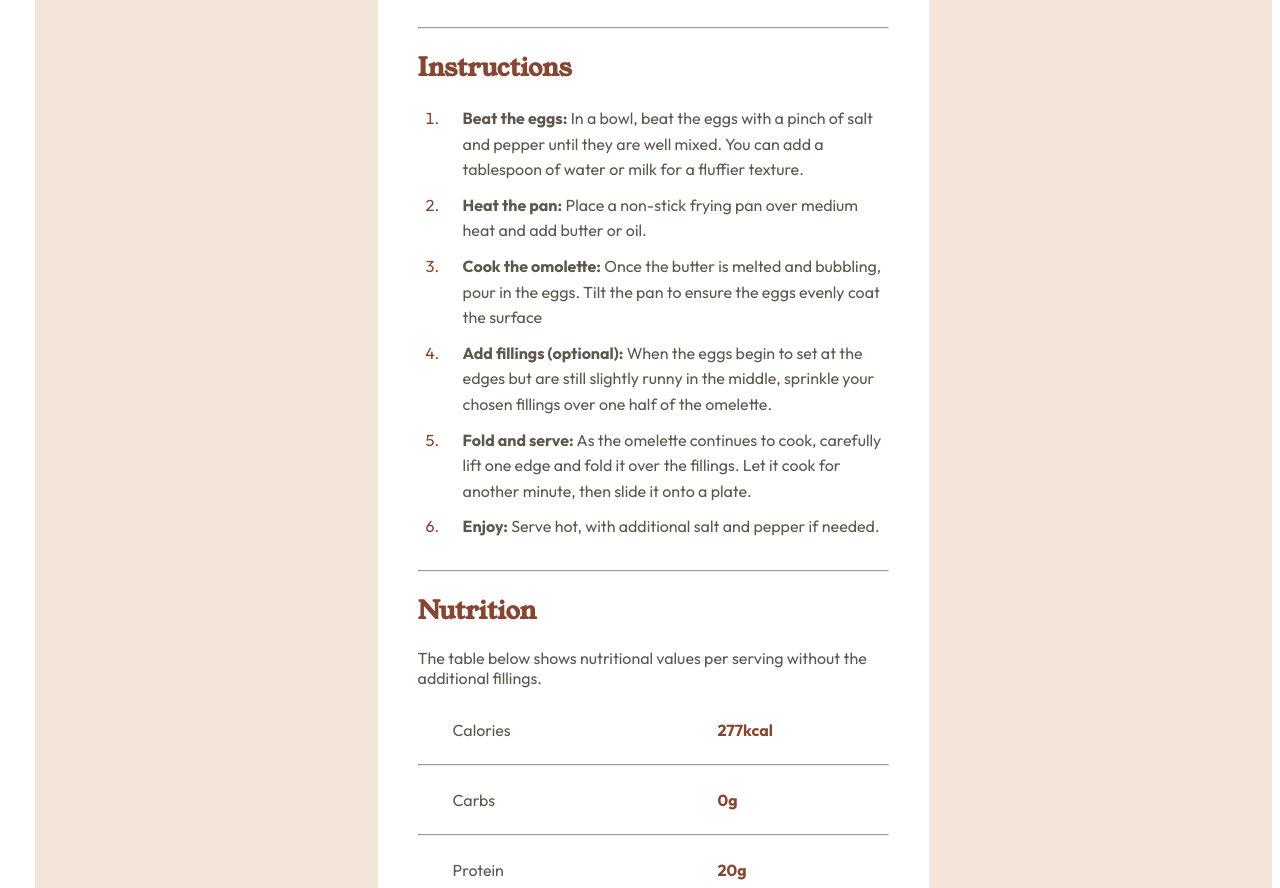
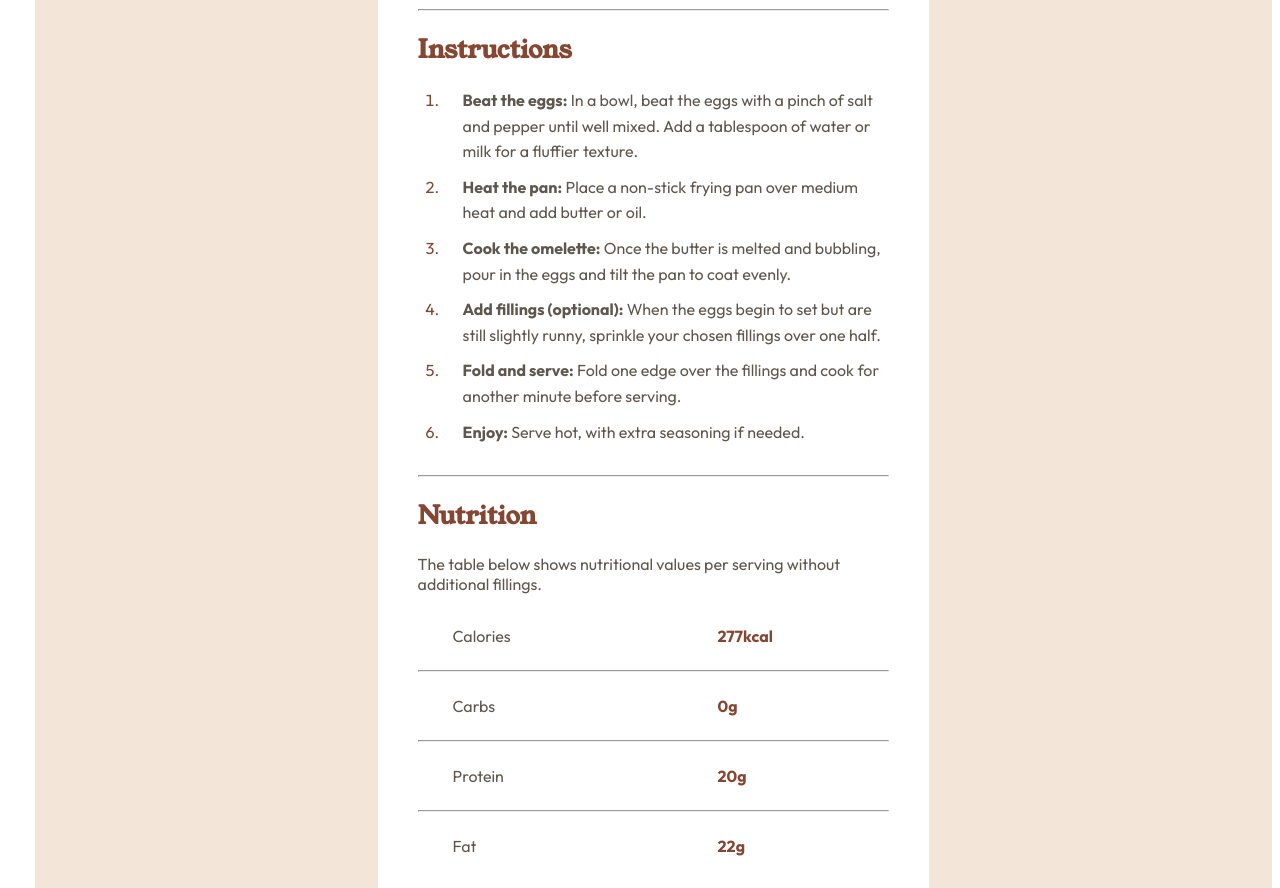
Before and after one commit to dhareymu/Recipe-challenge, a plain HTML site: page index.html in a window 1280 px wide. Shown: the part 1063-1951 px from the top of the page. Drawn offline with Linux system fonts and the light colour scheme.

Commit message:
Update index.html

```diff
--- a/index.html
+++ b/index.html
@@ -1,5 +1,5 @@
 <!DOCTYPE html>
-<html>
+<html lang="en">
   <head>
     <title>Recipe Page</title>
     <link rel="stylesheet" href="styles.css">
@@ -12,22 +12,24 @@
     <link rel="icon" href="recipe-page/favicon-32x32(1).png">
   </head>
   <body>
+    <main role="main">
       <div class="first-body">
         <div class="inner-body">
-        <img class="image-omelette" src="recipe-page/image-omelette(1).jpeg">
+          <img class="image-omelette" alt="an omelette" src="recipe-page/image-omelette(1).jpeg">
           <h1>Simple Omelette Recipe</h1>
           <p>An easy and quick dish, perfect for any meal. This classic omelette combines beaten eggs cooked to perfection, optionally filled with your choice of cheese, vegetables, or meats.</p>
-        <br>
+
           <div class="preparation-time">
             <div class="prep">
               <p><strong>Preparation time</strong></p>
             </div>
             <ul class="list">
               <li><strong>Total:</strong> Approximately 10 minutes</li>
-            <li><strong>Prepartion:</strong> 5 minutes</li>
+              <li><strong>Preparation:</strong> 5 minutes</li>
               <li><strong>Cooking:</strong> 5 minutes</li>
             </ul>
           </div>
+
           <h2>Ingredients</h2>
           <ul class="list">
             <li>2-3 large eggs</li>
@@ -37,19 +39,20 @@
             <li>Optional fillings: cheese, diced vegetables, cooked meats, herbs</li>
           </ul>
           <hr>
+
           <h2>Instructions</h2>
           <ol class="list">
-          <li><strong>Beat the eggs:</strong> In a bowl, beat the eggs with a pinch of salt and pepper until they are well mixed. You can add a tablespoon of water or milk for a fluffier texture.</li>
+            <li><strong>Beat the eggs:</strong> In a bowl, beat the eggs with a pinch of salt and pepper until well mixed. Add a tablespoon of water or milk for a fluffier texture.</li>
             <li><strong>Heat the pan:</strong> Place a non-stick frying pan over medium heat and add butter or oil.</li>
-          <li><strong>Cook the omolette:</strong> Once the butter is melted and bubbling, pour in the eggs. Tilt the pan to ensure the eggs evenly coat the surface</li>
-          <li><strong>Add fillings (optional):</strong> When the eggs begin to set at the edges but are still slightly runny in the middle, sprinkle your chosen fillings over one half of the omelette.</li>
-          <li><strong>Fold and serve:</strong> As the omelette continues to cook, carefully lift one edge and fold it over the fillings. Let it cook for another minute, then slide it onto a plate.</li>
-          <li><strong>Enjoy:</strong> Serve hot, with additional salt and pepper if needed.</p>
+            <li><strong>Cook the omelette:</strong> Once the butter is melted and bubbling, pour in the eggs and tilt the pan to coat evenly.</li>
+            <li><strong>Add fillings (optional):</strong> When the eggs begin to set but are still slightly runny, sprinkle your chosen fillings over one half.</li>
+            <li><strong>Fold and serve:</strong> Fold one edge over the fillings and cook for another minute before serving.</li>
+            <li><strong>Enjoy:</strong> Serve hot, with extra seasoning if needed.</li>
           </ol>
           <hr>
 
           <h2>Nutrition</h2>
-        <p>The table below shows nutritional values per serving without the additional fillings.</p>
+          <p>The table below shows nutritional values per serving without additional fillings.</p>
           <div class="nutrition-table">
             <div class="nutrient"><p>Calories</p></div>
             <div class="grams"><p>277kcal</p></div>
@@ -71,10 +74,11 @@
           </div>
         </div>
       </div>
-    <footer class="footer">
+    </main>
+
+    <footer role="contentinfo" class="footer">
       Challenge by <a href="https://www.frontendmentor.io?ref=challenge" target="_blank">Frontend Mentor</a>.
       Coded by <a href="#">Darhud Hareymu</a>.
     </footer>
   </body>
-
 </html>
```
Lines whose indentation alone changed are shown as unchanged.
